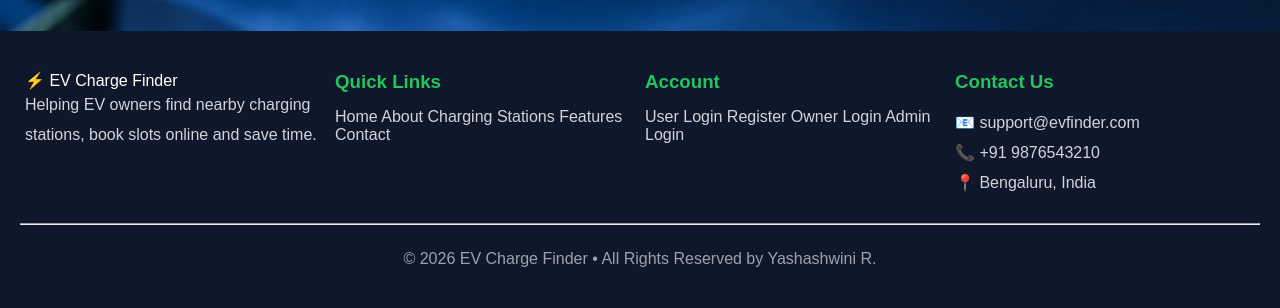
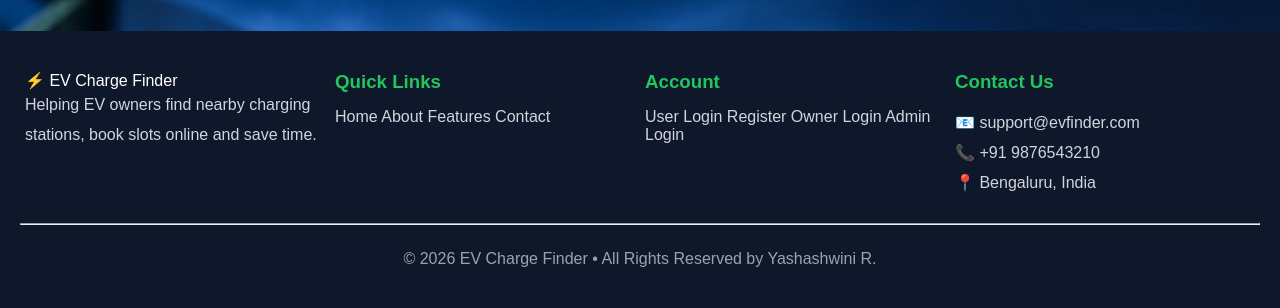
Before and after one commit to yashushetty08/EV_charging_station_finder, a Flask app: page /about in a window 1280 px wide. Shown: the part 1732-2040 px from the top of the page. Run offline with Flask 3, Linux system fonts and the light colour scheme.

Commit message:
updated project

```diff
--- a/templates/about.html
+++ b/templates/about.html
@@ -291,9 +291,6 @@
 
             <a href="/about">About</a>
 
-            <a href="/search_stations">
-                Charging Stations
-            </a>
 
             <a href="/features">
                 Features
--- a/templates/features.html
+++ b/templates/features.html
@@ -498,9 +498,7 @@
 
             <a href="/about">About</a>
 
-            <a href="/search_stations">
-                Charging Stations
-            </a>
+
 
             <a href="/features">
                 Features
```
